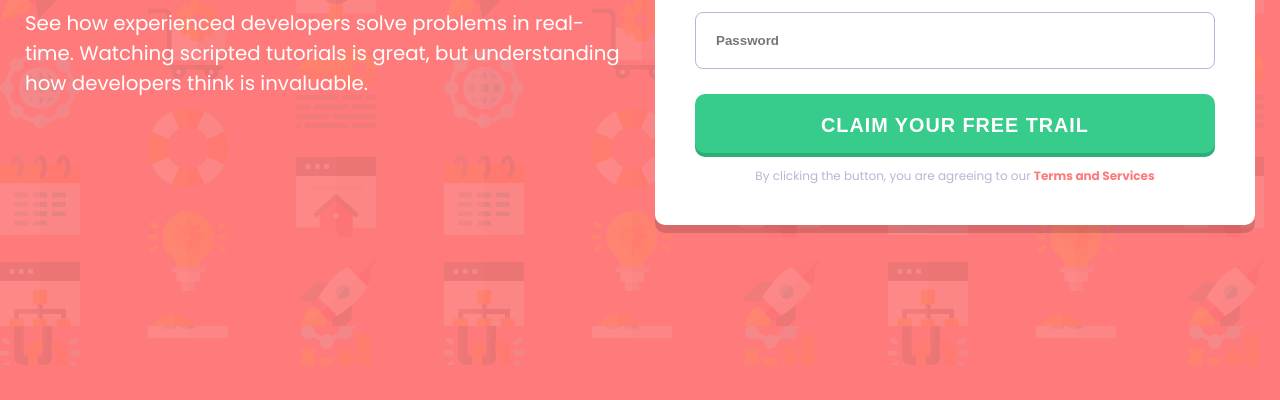
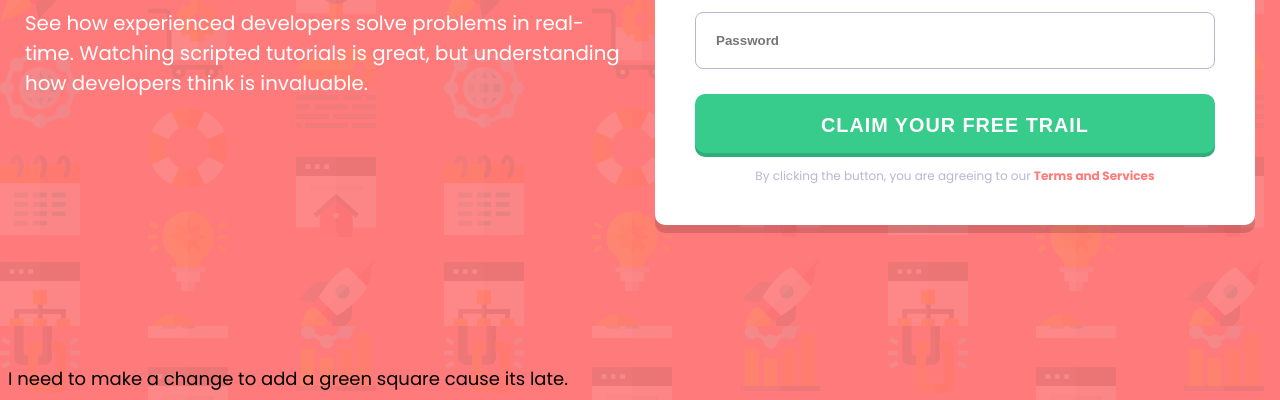
Before and after one commit to isaacgalvan10/client-side-from-validation.io, a plain HTML site: page index.html in a window 1280 px wide. Shown: the part 474-874 px from the top of the page. Before the commit the page ends 839 px from the top, so only its background shows below. Drawn offline with Linux system fonts and the light colour scheme.

Commit message:
adding change to get a square because its late

```diff
--- a/index.html
+++ b/index.html
@@ -41,7 +41,7 @@
       </div>
     </div>
   </div>
-
+  I need to make a change to add a green square cause its late.
   <script src="./script.js"></script>
 </body>
 </html>
```
